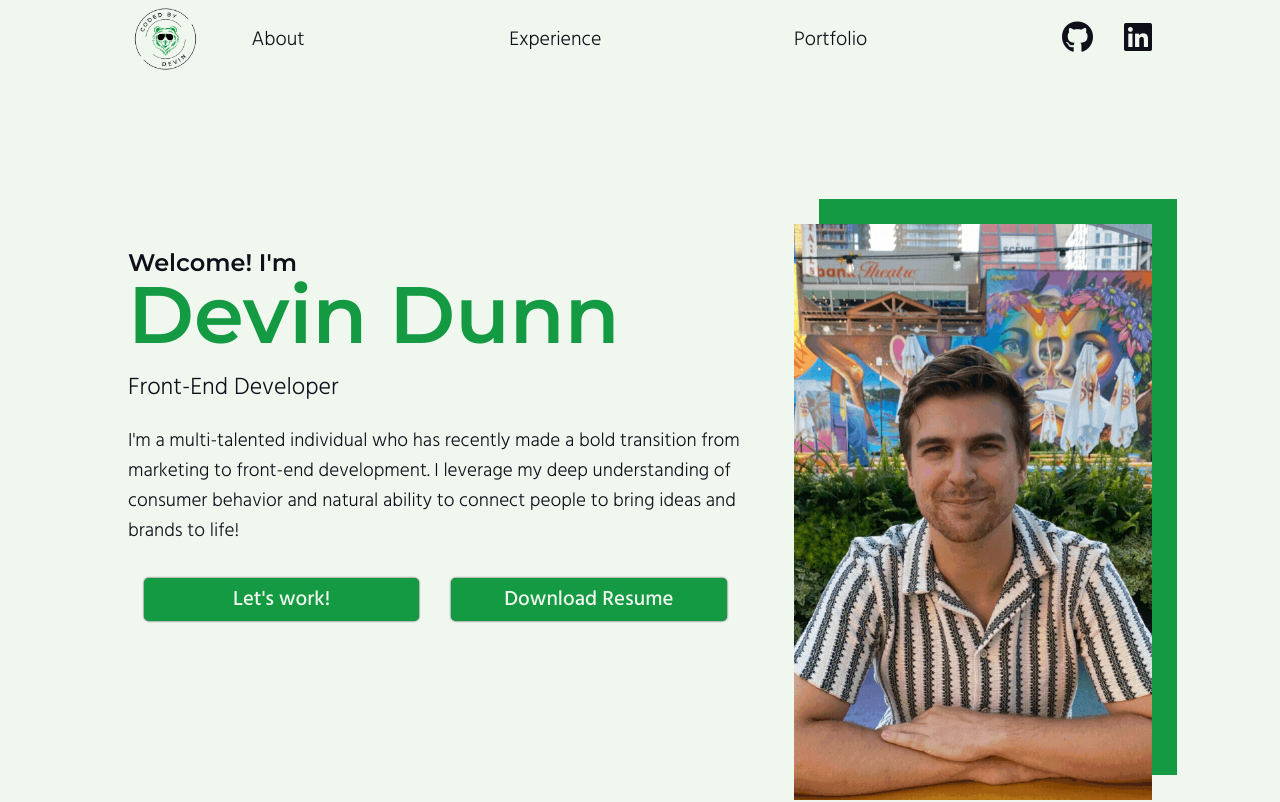
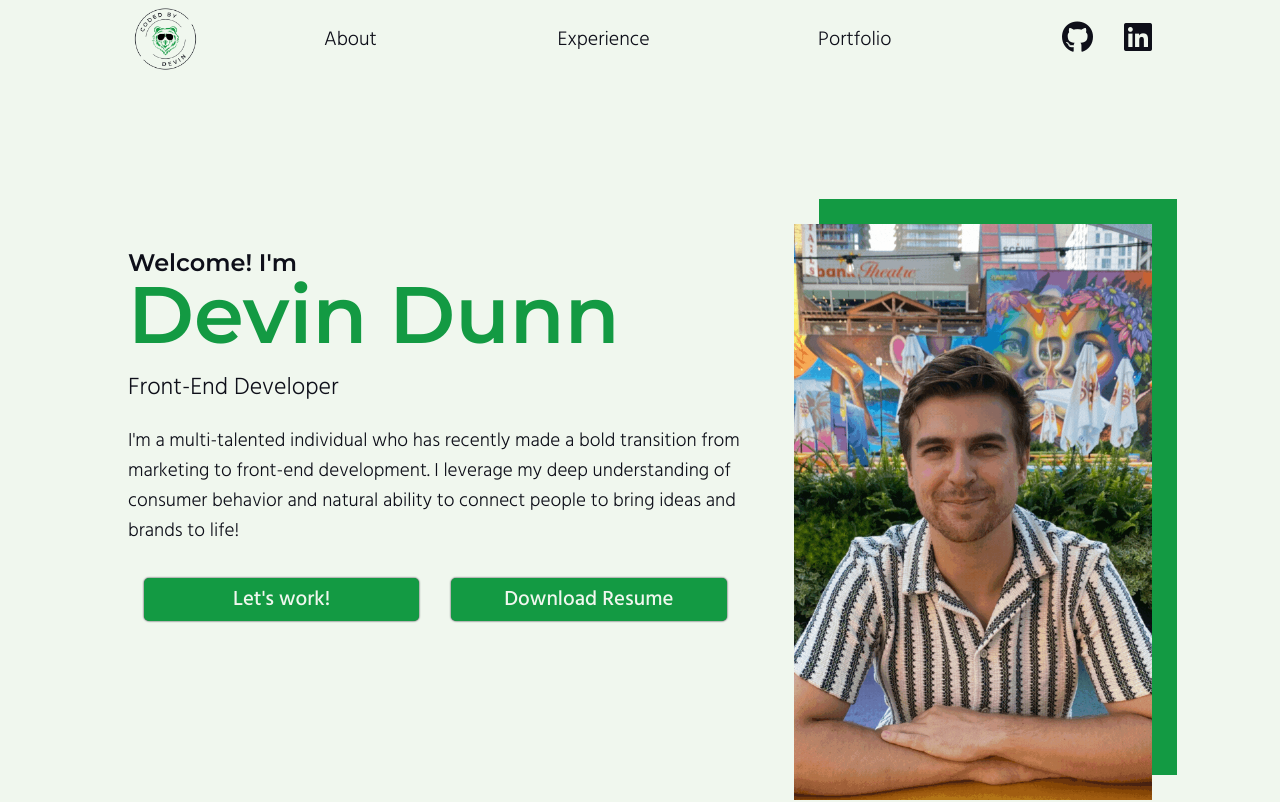
Before and after one commit to DevinD55/portfolio-website, a plain HTML site: page index.html in a window 1280 px wide. Shown: the top 802 px of the page. Drawn offline with Linux system fonts and the light colour scheme.

Commit message:
changed some nav styles

```diff
--- a/styles/sass/_header.scss
+++ b/styles/sass/_header.scss
@@ -10,6 +10,8 @@ header {
     justify-content: space-between;
     align-items: center;
 
+
+
     .logo {
         order: 0;
         height:75px;
@@ -19,7 +21,7 @@ header {
     nav{
         order: 2;
         flex-grow: 1;
-        margin-left:30px;
+        margin-left: 10%;
     }
 
     .nav-bar {
```
Also changed, not shown: styles/style.css.
